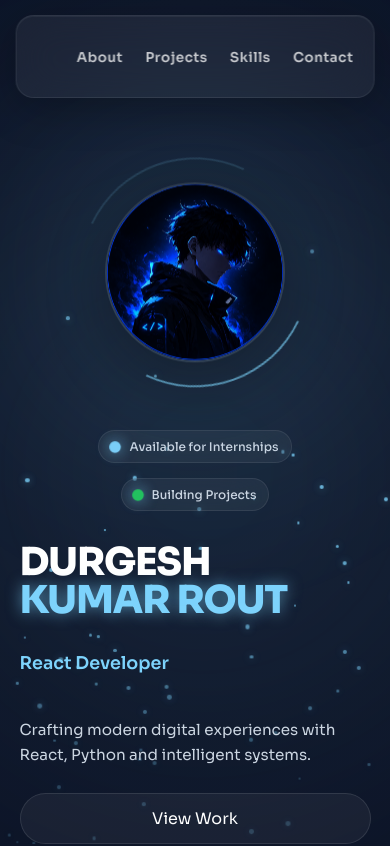
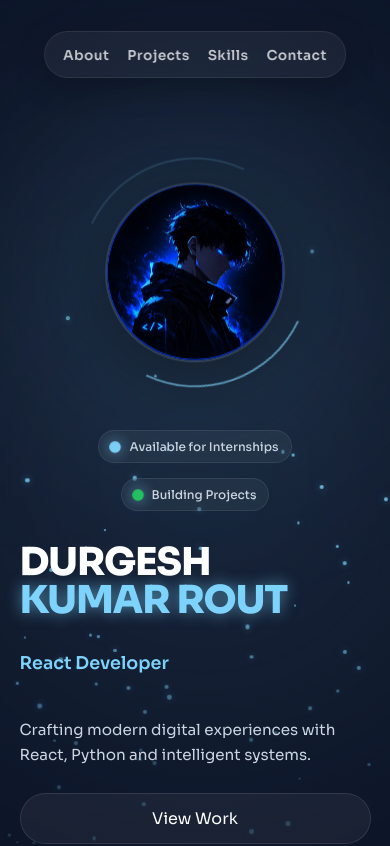
Before and after one commit to durgesh033/Portfolio-WebSite, a React (Vite) app: page / in a window 390 px wide. Shown: the top 846 px of the page. Built offline with nearby package versions, Linux system fonts and the light colour scheme.

Commit message:
bug fixed for mobile devices

```diff
--- a/src/components/Navbar/Navbar.css
+++ b/src/components/Navbar/Navbar.css
@@ -82,20 +82,10 @@
         left: 50%;
         transform: translateX(-50%);
 
-        width: 92%;
+        width: auto;
+        padding: 0;
 
-        background: rgba(255, 255, 255, 0.06);
-        backdrop-filter: blur(20px);
-        -webkit-backdrop-filter: blur(20px);
-
-        border: 1px solid rgba(255, 255, 255, 0.08);
-        border-radius: 18px;
-
-        padding: 14px 20px;
-
-        box-shadow:
-            0 10px 40px rgba(0, 0, 0, .25),
-            inset 0 1px 0 rgba(255, 255, 255, .05);
+        background: transparent;
     }
 
     .nav-links {
@@ -103,19 +93,31 @@
         transform: none;
 
         display: flex;
-        justify-content: space-between;
         align-items: center;
+        justify-content: center;
 
-        width: 100%;
-        gap: 10px;
+        gap: 18px;
+
+        padding: 12px 18px;
+
+        border-radius: 999px;
+
+        background: rgba(255, 255, 255, .05);
+        backdrop-filter: blur(20px);
+        -webkit-backdrop-filter: blur(20px);
+
+        border: 1px solid rgba(255, 255, 255, .08);
+
+        box-shadow:
+            0 8px 30px rgba(0, 0, 0, .25);
     }
 
     .nav-links a {
-        font-size: 0.85rem;
+        font-size: .85rem;
     }
 
-    .nav-links a::after,
-    .nav-links a::before {
+    .nav-links a::before,
+    .nav-links a::after {
         display: none;
     }
 }
```
